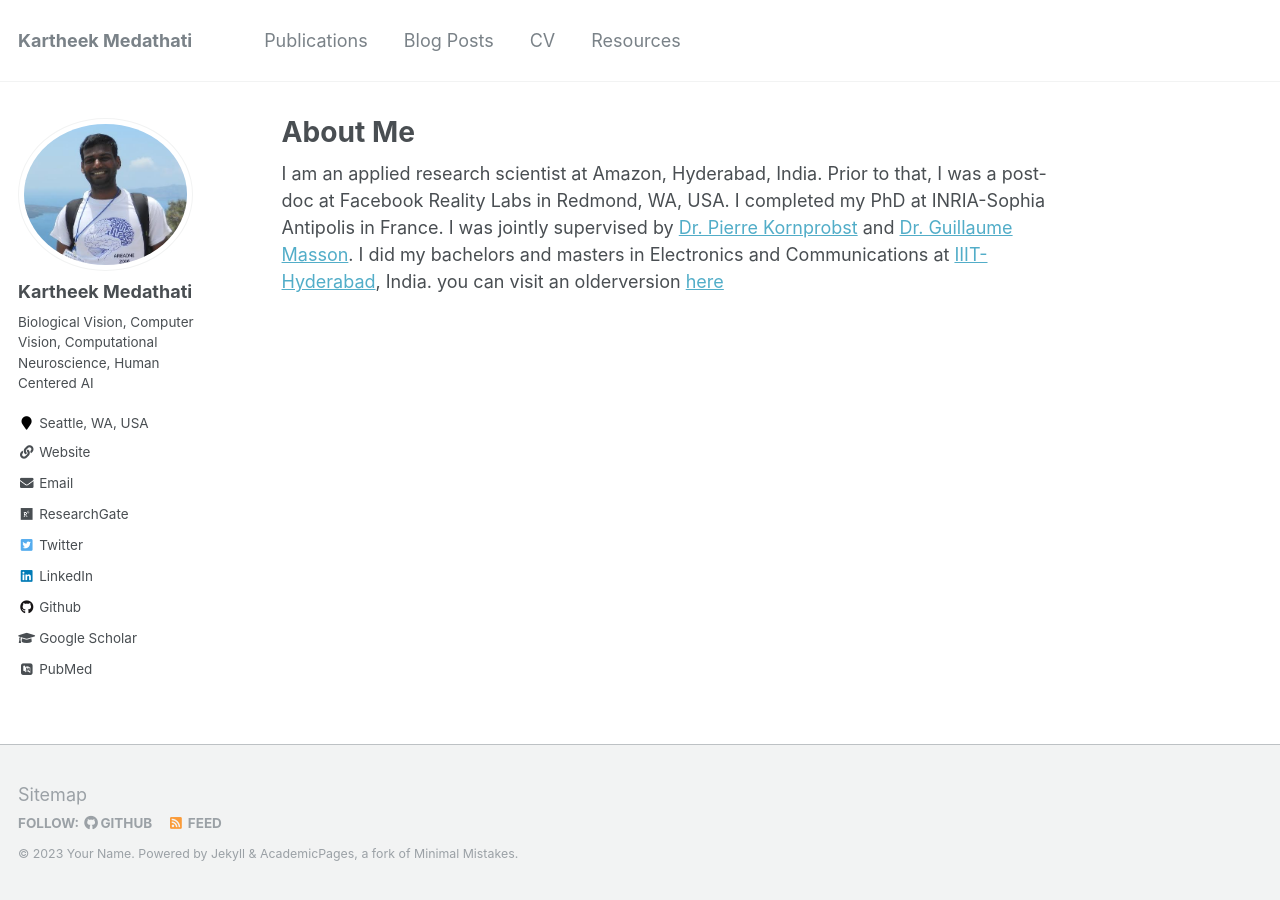
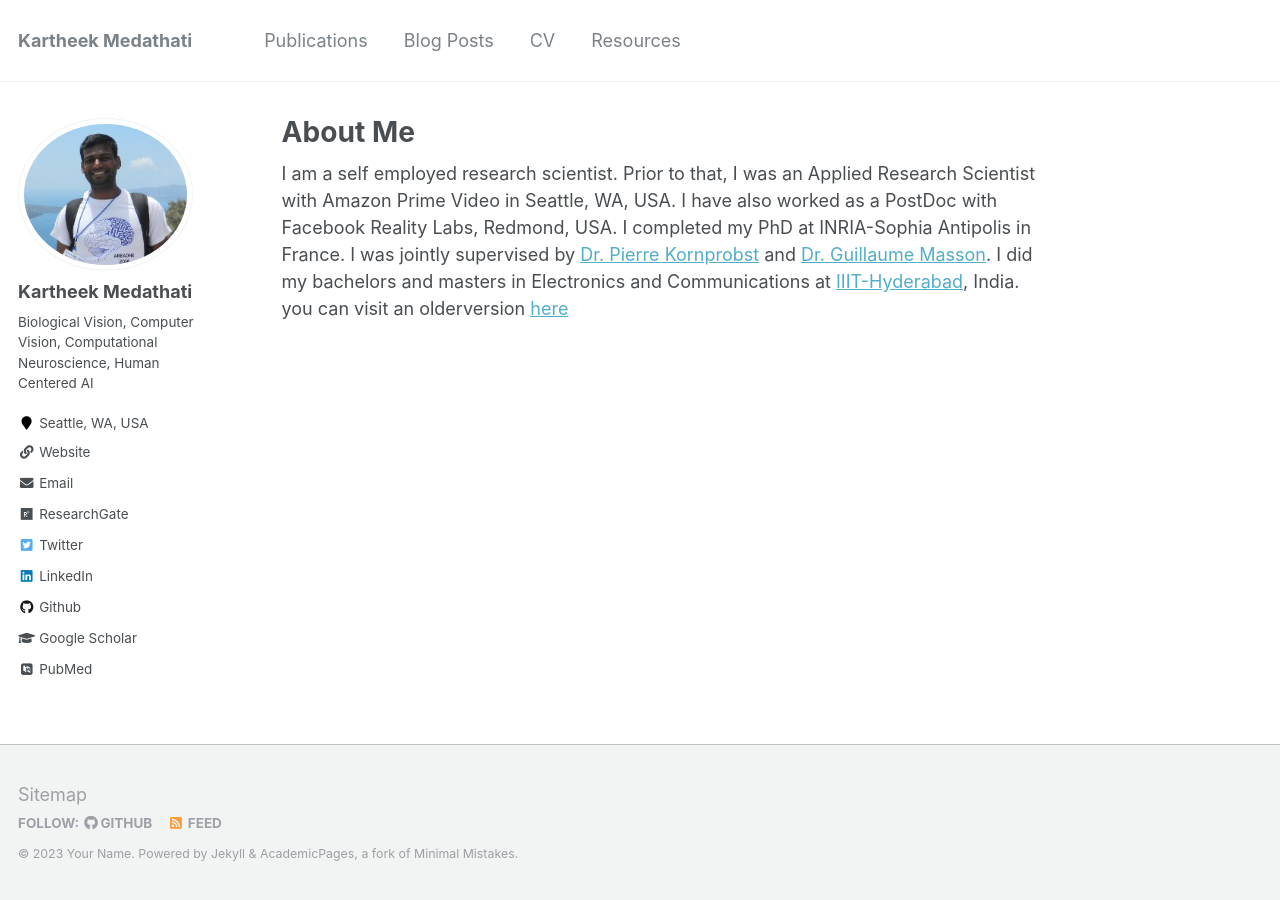
Before and after one commit to kartheekmedathati/kartheekmedathati.github.io, a Jekyll site: the page built from _pages/about.md, in a window 1280 px wide. Built offline with Jekyll 4.4.1, drawn with Linux system fonts in a browser that asks for light colours; some web fonts are replaced.

Commit message:
Updated about me

```diff
--- a/Gemfile
+++ b/Gemfile
@@ -27,3 +27,5 @@
   gem 'jekyll-sitemap'
   gem 'hawkins'
 end
+
+gem "webrick", "~> 1.8"
--- a/_pages/about.md
+++ b/_pages/about.md
@@ -8,5 +8,5 @@
   - /about.html
 ---
 
-I am an applied research scientist at Amazon, Hyderabad, India. Prior to that, I was a post-doc at Facebook Reality Labs in Redmond, WA, USA. I completed my PhD at INRIA-Sophia Antipolis in France. I was jointly supervised by [Dr. Pierre Kornprobst](https://team.inria.fr/biovision/pierre-kornprobst/) and [Dr. Guillaume Masson](http://www.int.univ-amu.fr/MASSON-Guillaume). I did my bachelors and masters in Electronics and Communications at [IIIT-Hyderabad](https://www.iiit.ac.in/), India.
+I am a self employed research scientist. Prior to that, I was an Applied Research Scientist with Amazon Prime Video in Seattle, WA, USA. I have also worked as a PostDoc with Facebook Reality Labs, Redmond, USA. I completed my PhD at INRIA-Sophia Antipolis in France. I was jointly supervised by [Dr. Pierre Kornprobst](https://team.inria.fr/biovision/pierre-kornprobst/) and [Dr. Guillaume Masson](http://www.int.univ-amu.fr/MASSON-Guillaume). I did my bachelors and masters in Electronics and Communications at [IIIT-Hyderabad](https://www.iiit.ac.in/), India.
 you can visit an olderversion [here](http://www-sop.inria.fr/members/Kartheek.Medathati/)
```
